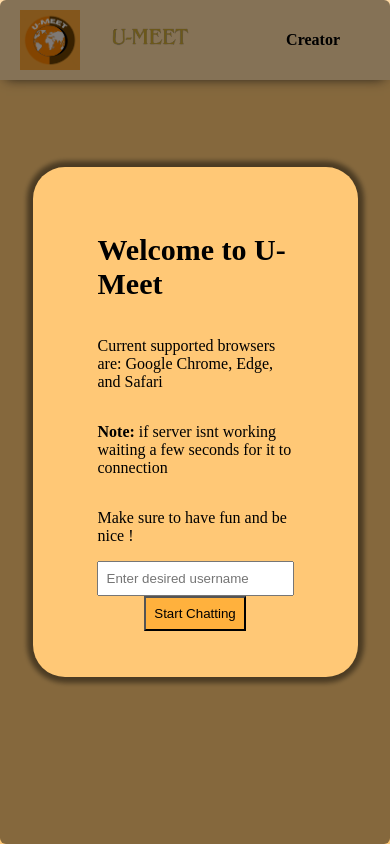
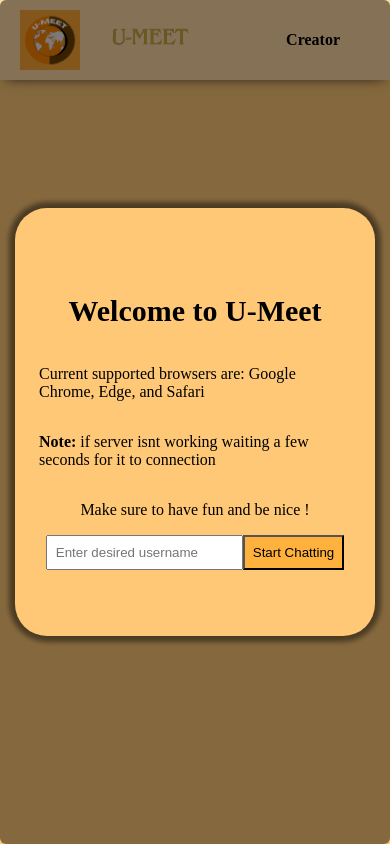
Before and after one commit to MunFahim/u-meet-client, a React (Vite) app: page / in a window 390 px wide. Built offline with nearby package versions, Linux system fonts and the light colour scheme; no server answers; what @fvilers/disable-react-devtools would draw is missing.

Commit message:
fixed username overflow

```diff
--- a/src/components/SetUsername/index.css
+++ b/src/components/SetUsername/index.css
@@ -53,7 +53,8 @@
         font-size: 30px;
     }
     .userContent{
-        padding: 65px;
+        padding: 24px;
+        width: 80%;
         height: 45%;
     }
 }
```
